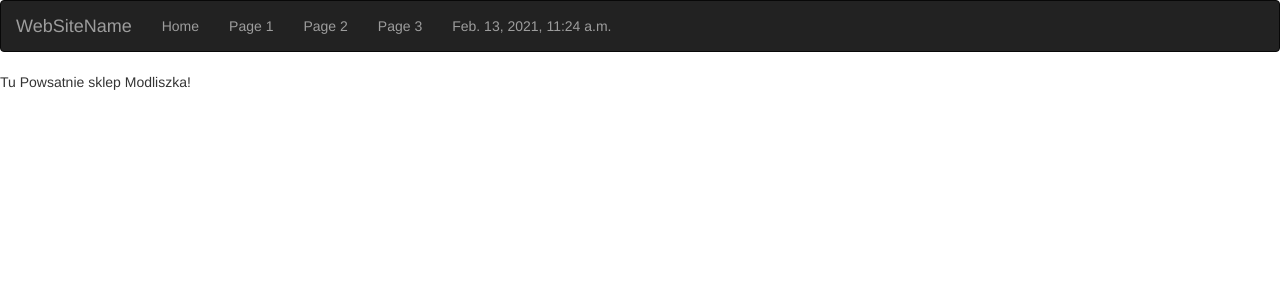
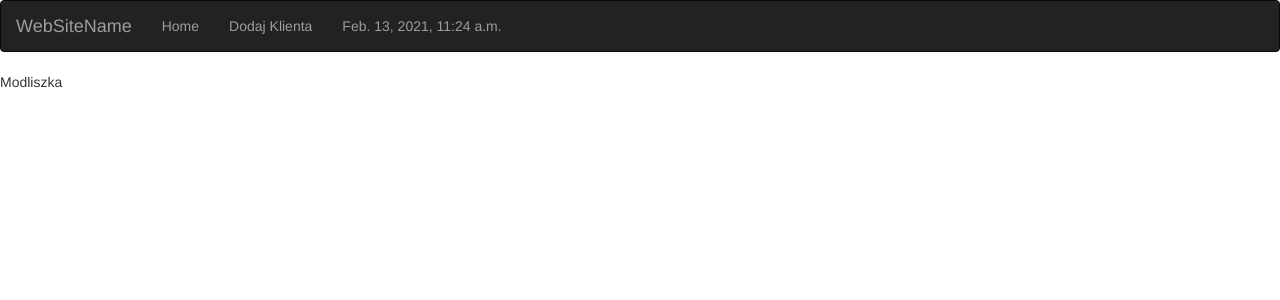
Before and after one commit to cooklee/KRA_W_07_sklep, a Django app: page / in a window 1280 px wide. Shown: the top 300 px of the page. Run offline with Django 3.2, Linux system fonts and the light colour scheme; some libraries are stand-ins or nearby versions.

Commit message:
create client by Form

```diff
--- /dev/null
+++ b/modliszka/forms.py
@@ -0,0 +1,6 @@
+from django import forms
+
+
+class ClientForm(forms.Form):
+    first_name = forms.CharField()
+    last_name = forms.CharField()
--- a/modliszka/views.py
+++ b/modliszka/views.py
@@ -1,21 +1,23 @@
-from django.shortcuts import render
+from django.shortcuts import render, redirect
 
 # Create your views here.
 from django.views import View
-from datetime import datetime
+from modliszka.forms import ClientForm
+from modliszka.models import Client
 
 class IndexView(View):
     def get(self, request):
         return render(request, 'base.html', )
 
-class Index2View(View):
+class AddClientView(View):
+
     def get(self, request):
-        return render(request, 'base.html', {'active':'Ala',})
+        form = ClientForm()
+        return render(request, 'add_client.html', {'form':form})
 
-class Index3View(View):
-    def get(self, request):
-        return render(request, 'base.html', {'active':'ma Kota',})
-
-class Index4View(View):
-    def get(self, request):
-        return render(request, 'base.html', {'ptaszek':'sikorka',"date":'ić pan do premiera'} )
+    def post(self, request):
+        form = ClientForm(request.POST)
+        if form.is_valid():
+            print(form.cleaned_data)
+            Client.objects.create(**form.cleaned_data) # Client.objects.create(first_name='adam', last_name="samosia")
+        return redirect('index')
--- a/sklep/urls.py
+++ b/sklep/urls.py
@@ -20,7 +20,6 @@ from modliszka import views
 urlpatterns = [
     path('admin/', admin.site.urls),
     path("", views.IndexView.as_view(), name='index'),
-    path("2/", views.Index2View.as_view(), name='2'),
-    path("3/", views.Index3View.as_view(), name='3'),
-    path("4/", views.Index4View.as_view(), name='4'),
+    path("addClient/", views.AddClientView.as_view(), name='add_client'),
+
 ]
--- a/templates/base.html
+++ b/templates/base.html
@@ -5,8 +5,8 @@
 </head>
 <body>
     {% include 'navigation_bar.html' %}
-Tu Powsatnie sklep Modliszka!
-{{ active }}<br>
-{{ ptaszek }}
+{% block content %}
+    Modliszka
+{% endblock %}
 </body>
 </html>
--- a/templates/navigation_bar.html
+++ b/templates/navigation_bar.html
@@ -5,9 +5,9 @@
         </div>
         <ul class="nav navbar-nav">
             <li class="{{active}}"><a href="{% url 'index' %}">Home</a></li>
-            <li class="{{active}}"><a href="{% url '2' %}">Page 1</a></li>
-            <li class="{{active}}"><a href="{% url '3' %}">Page 2</a></li>
-            <li class="{{active}}"><a href="{% url '4' %}">Page 3</a></li>
+            <li class="{{active}}"><a href="{% url 'add_client' %}">Dodaj Klienta</a></li>
+{#            <li class="{{active}}"><a href="{% url '3' %}">Page 2</a></li>#}
+{#            <li class="{{active}}"><a href="{% url '4' %}">Page 3</a></li>#}
             <li><a>{{ date }}</a></li>
         </ul>
 
```
Also changed, not shown: templates/add_client.html (added, +10 -0 lines), db.sqlite3.
